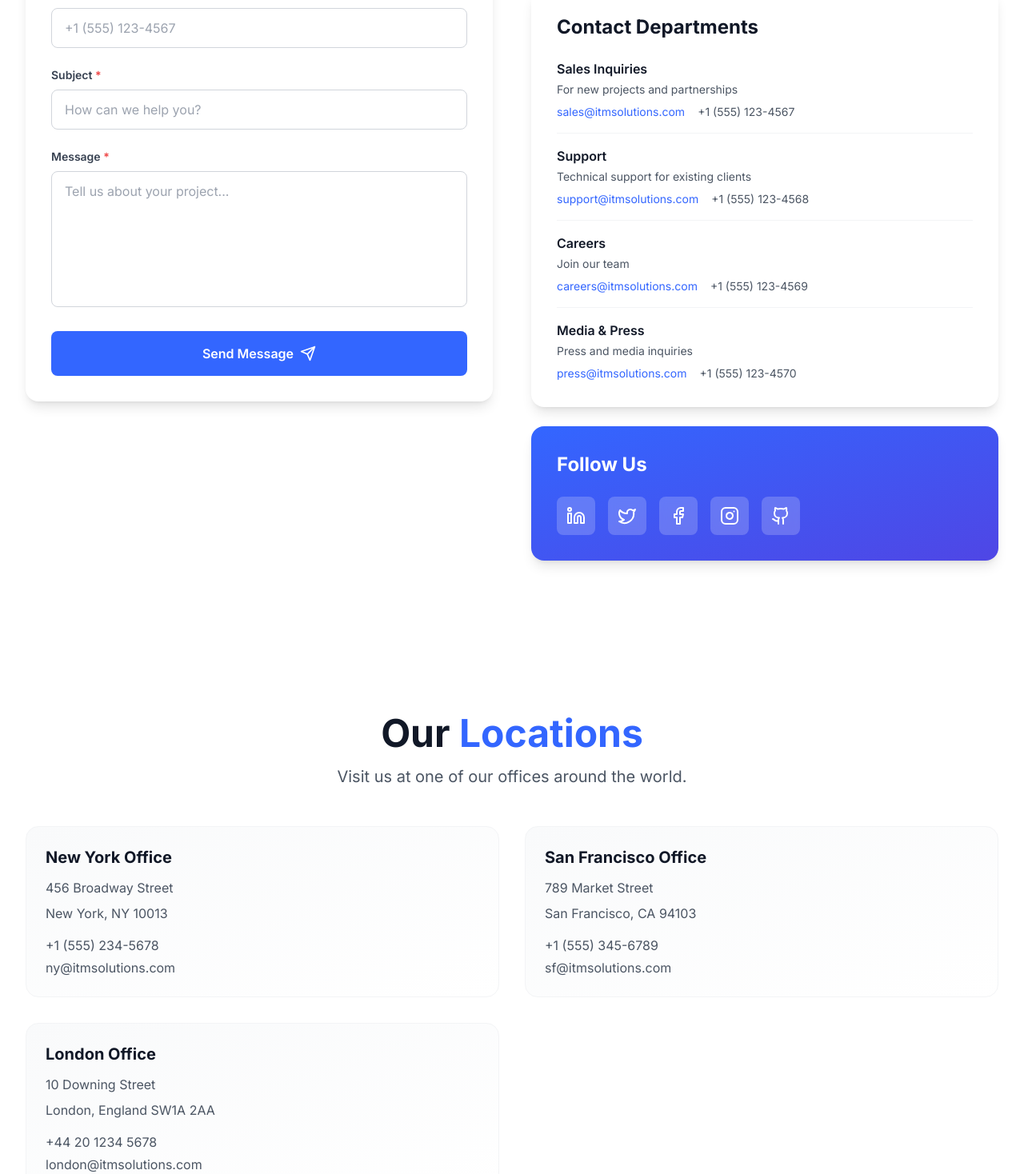
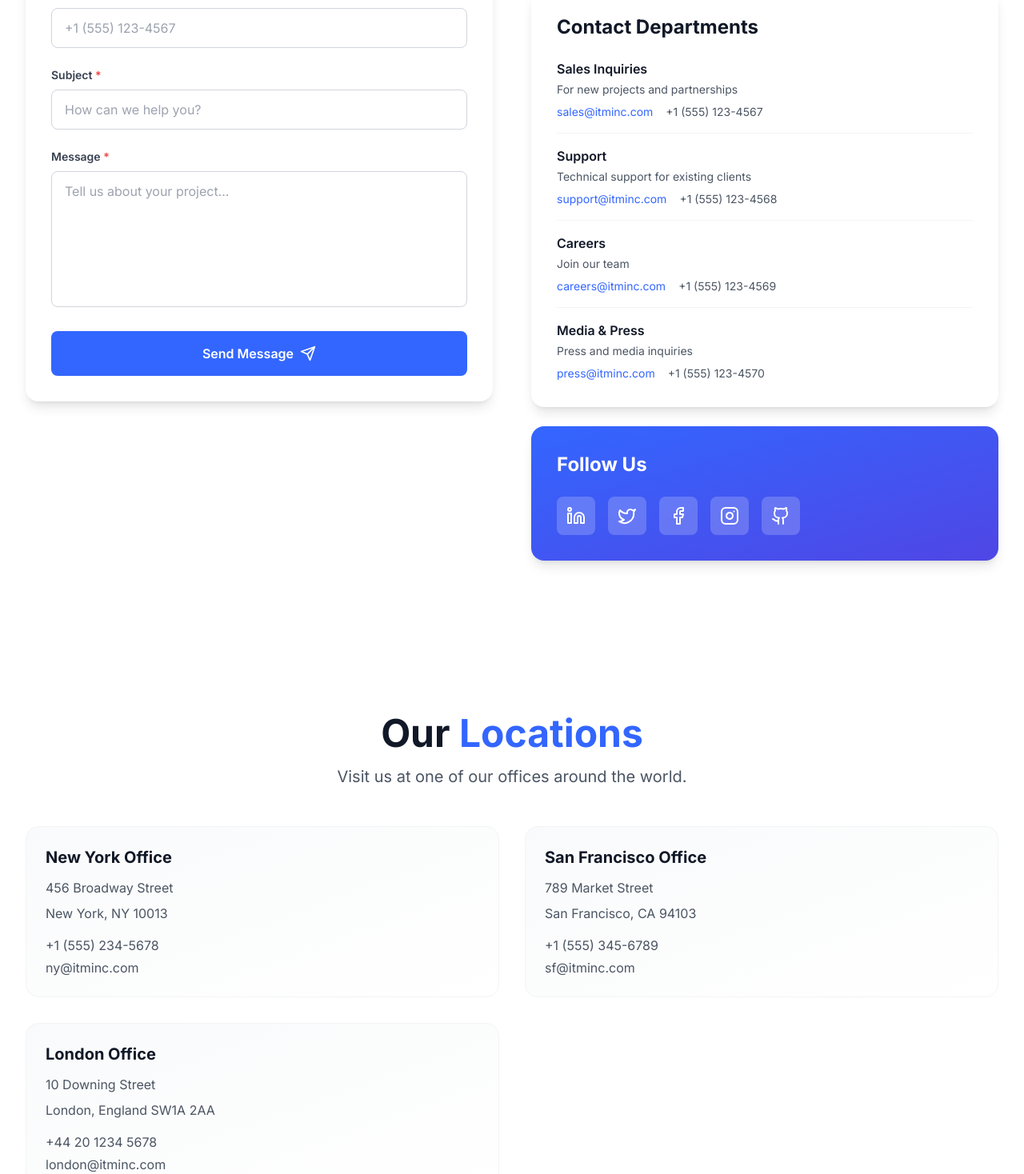
Before and after one commit to justineMD2002/itm_web, a React (Vite) app: page /contact in a window 1280 px wide. Shown: the part 822-2290 px from the top of the page at 80% size. Built offline with nearby package versions, Linux system fonts and the light colour scheme.

Commit message:
feat: removed wrong company name

```diff
--- a/index.html
+++ b/index.html
@@ -7,7 +7,7 @@
     <link rel="preconnect" href="https://fonts.googleapis.com">
     <link rel="preconnect" href="https://fonts.gstatic.com" crossorigin>
     <link href="https://fonts.googleapis.com/css2?family=Inter:wght@400;600;700;800&display=swap" rel="stylesheet">
-    <title>ITM - The Power of Us</title>
+    <title>IT Managers, Inc. - The Power of Us</title>
     <meta name="description" content="Empowering businesses through innovative IT solutions. Together, we build the future.">
   </head>
   <body>
--- a/src/components/layout/Footer.jsx
+++ b/src/components/layout/Footer.jsx
@@ -33,9 +33,9 @@ const Footer = () => {
           <div>
             <div className="flex items-center space-x-2 mb-4">
               <div className="w-10 h-10 bg-primary rounded-lg flex items-center justify-center">
-                <span className="text-white font-bold text-xl">ITM</span>
+                <span className="text-white font-bold text-xl">IT Managers, Inc.</span>
               </div>
-              <span className="text-xl font-bold text-white">ITM Solutions</span>
+              <span className="text-xl font-bold text-white">IT Managers, Inc.</span>
             </div>
             <p className="text-gray-400 mb-6">
               Empowering businesses through innovative IT solutions. Together, we build the future.
@@ -109,7 +109,7 @@ const Footer = () => {
         <div className="border-t border-gray-800 pt-8">
           <div className="flex flex-col md:flex-row justify-between items-center space-y-4 md:space-y-0">
             <p className="text-sm text-gray-400">
-              © {currentYear} ITM Solutions. All rights reserved.
+              © {currentYear} IT Managers, Inc. All rights reserved.
             </p>
             <div className="flex space-x-6 text-sm">
               <a href="#" className="hover:text-primary transition-colors">
--- a/src/data/company.js
+++ b/src/data/company.js
@@ -1,5 +1,5 @@
 export const companyInfo = {
-  name: 'ITM Solutions',
+  name: 'IT Managers, Inc.',
   tagline: 'The Power of Us',
   description: 'We believe that together, we achieve extraordinary things. Our diverse team of innovators, thinkers, and problem-solvers collaborates to deliver cutting-edge IT solutions that empower businesses worldwide.',
   founded: 2015,
--- a/src/data/contact.js
+++ b/src/data/contact.js
@@ -7,7 +7,7 @@ export const contactInfo = {
     zip: '12345',
     country: 'United States',
     phone: '+1 (555) 123-4567',
-    email: 'info@itmsolutions.com',
+    email: 'info@itminc.com',
     hours: 'Monday - Friday: 9:00 AM - 6:00 PM EST'
   },
 
@@ -20,7 +20,7 @@ export const contactInfo = {
       state: 'NY',
       zip: '10013',
       phone: '+1 (555) 234-5678',
-      email: 'ny@itmsolutions.com'
+      email: 'ny@itminc.com'
     },
     {
       id: 2,
@@ -30,7 +30,7 @@ export const contactInfo = {
       state: 'CA',
       zip: '94103',
       phone: '+1 (555) 345-6789',
-      email: 'sf@itmsolutions.com'
+      email: 'sf@itminc.com'
     },
     {
       id: 3,
@@ -40,32 +40,32 @@ export const contactInfo = {
       state: 'England',
       zip: 'SW1A 2AA',
       phone: '+44 20 1234 5678',
-      email: 'london@itmsolutions.com'
+      email: 'london@itminc.com'
     }
   ],
 
   departments: [
     {
       name: 'Sales Inquiries',
-      email: 'sales@itmsolutions.com',
+      email: 'sales@itminc.com',
       phone: '+1 (555) 123-4567',
       description: 'For new projects and partnerships'
     },
     {
       name: 'Support',
-      email: 'support@itmsolutions.com',
+      email: 'support@itminc.com',
       phone: '+1 (555) 123-4568',
       description: 'Technical support for existing clients'
     },
     {
       name: 'Careers',
-      email: 'careers@itmsolutions.com',
+      email: 'careers@itminc.com',
       phone: '+1 (555) 123-4569',
       description: 'Join our team'
     },
     {
       name: 'Media & Press',
-      email: 'press@itmsolutions.com',
+      email: 'press@itminc.com',
       phone: '+1 (555) 123-4570',
       description: 'Press and media inquiries'
     }
@@ -74,27 +74,27 @@ export const contactInfo = {
   socialMedia: [
     {
       platform: 'LinkedIn',
-      url: 'https://linkedin.com/company/itm-solutions',
+      url: 'https://linkedin.com/company/itminc',
       icon: 'Linkedin'
     },
     {
       platform: 'Twitter',
-      url: 'https://twitter.com/itmsolutions',
+      url: 'https://twitter.com/itminc',
       icon: 'Twitter'
     },
     {
       platform: 'Facebook',
-      url: 'https://facebook.com/itmsolutions',
+      url: 'https://facebook.com/itminc',
       icon: 'Facebook'
     },
     {
       platform: 'Instagram',
-      url: 'https://instagram.com/itmsolutions',
+      url: 'https://instagram.com/itminc',
       icon: 'Instagram'
     },
     {
       platform: 'GitHub',
-      url: 'https://github.com/itmsolutions',
+      url: 'https://github.com/itminc',
       icon: 'Github'
     }
   ],
--- a/src/pages/About.jsx
+++ b/src/pages/About.jsx
@@ -16,7 +16,7 @@ const About = () => {
           >
             <h1 className="heading-xl mb-4">About Us</h1>
             <p className="text-xl opacity-90 max-w-2xl mx-auto">
-              Discover our story, values, and the people who make ITM Solutions
+              Discover our story, values, and the people who make IT Managers, Inc.
               a trusted partner for businesses worldwide.
             </p>
           </motion.div>
```
